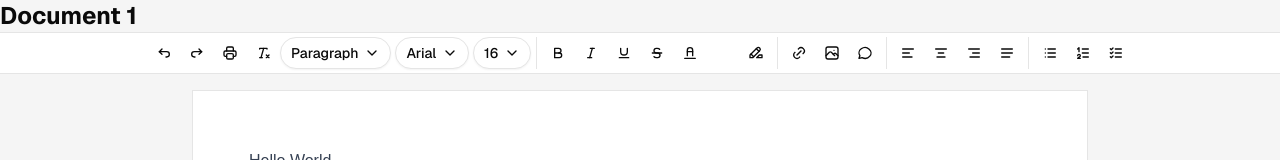
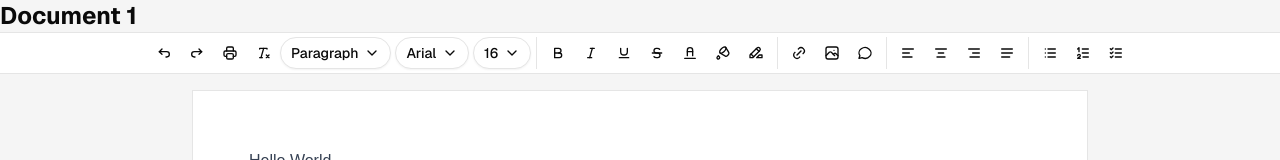
Before and after one commit to imantalebizadeh/next-docs, a Next.js app: page /documents/1 in a window 1280 px wide. Shown: the top 160 px of the page. Built offline with nearby package versions, Linux system fonts and the light colour scheme.

Commit message:
refactor: update IconComponent in EditorToolbarColorPicker to remove inline color styling

```diff
--- a/src/components/editor/editor-toolbar-color-picker.tsx
+++ b/src/components/editor/editor-toolbar-color-picker.tsx
@@ -38,7 +38,7 @@ export function EditorToolbarColorPicker({
       <Popover modal>
         <PopoverTrigger asChild>
           <Button variant="ghost" size="icon-sm" title="Text Color">
-            <IconComponent style={{ color: value }} />
+            <IconComponent />
             <span className="sr-only">Text Color</span>
           </Button>
         </PopoverTrigger>
```
